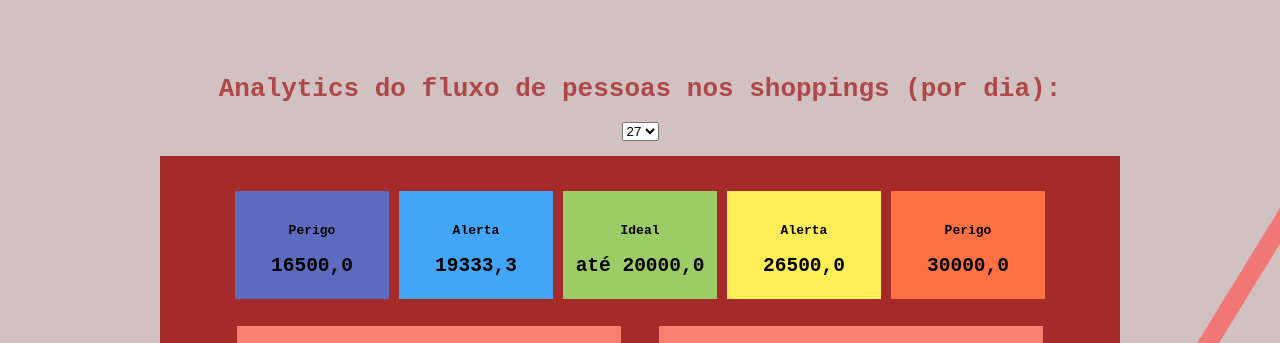
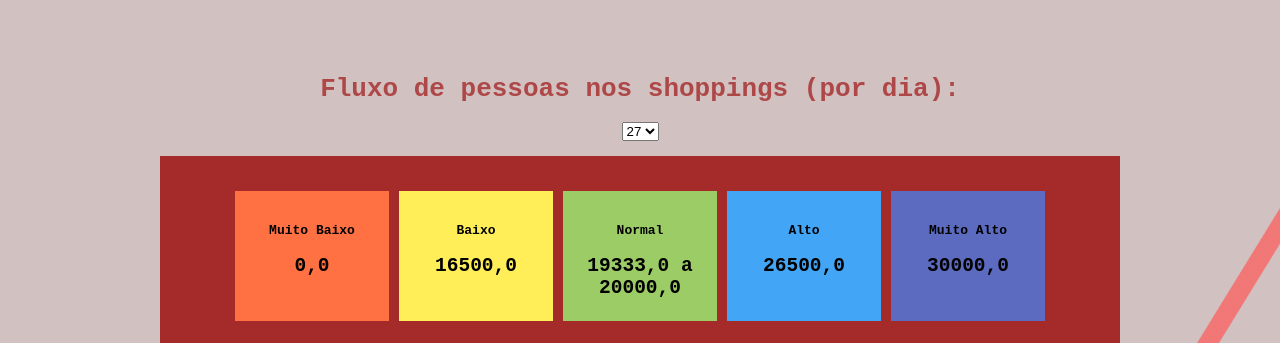
Before and after one commit to Grupo6-CCO-ShopFlux/Projeto-ShopFlux, a plain HTML site: page Site Institucional/siteJhow/metricas_luis.html in a window 1280 px wide. Shown: the part 93-436 px from the top of the page. Drawn offline with nearby package versions, Linux system fonts and the light colour scheme.

Commit message:
Projeto Grupo 6

```diff
--- a/Site Institucional/siteJhow/login.css
+++ b/Site Institucional/siteJhow/login.css
@@ -112,19 +112,19 @@ h1{
 }
 
 .perigo-frio {
+  background-color: #ff7043;
+}
+
+.perigo-quente {
   background-color: #5c6bc0;
 }
 
-.perigo-quente {
-  background-color: #ff7043;
-}
-
 .alerta-frio {
-  background-color: #42a5f5;
+  background-color: #ffee58;
 }
 
 .alerta-quente {
-  background-color: #ffee58;
+  background-color: #42a5f5;
 }
 
 .ideal {
--- a/Site Institucional/siteJhow/metricas_luis.html
+++ b/Site Institucional/siteJhow/metricas_luis.html
@@ -35,7 +35,7 @@
         <img class="vetor2" src="imgs/vetorMenor.png" alt="">
         <br><br><br><br>
         <div align="center">
-        <h1>Analytics do fluxo de pessoas nos shoppings (por dia):</h1>
+        <h1>Fluxo de pessoas nos shoppings (por dia):</h1>
         <select id="grafDia" onchange="mudarGraf()">
             <option value="27">27</option>
             <option value="26">26</option>
@@ -48,23 +48,23 @@
         <div class="dash">
             <div class="regua">
                 <div class="item-regua perigo-frio">
-                    <h4>Perigo</h4>
+                    <h4>Muito Baixo</h4>
+                    <h2>0,0</h2>
+                </div>
+                <div class="item-regua alerta-frio">
+                    <h4>Baixo</h4>
                     <h2>16500,0</h2>
                 </div>
-                <div class="item-regua alerta-frio">
-                    <h4>Alerta</h4>
-                    <h2>19333,3</h2>
-                </div>
                 <div class="item-regua ideal">
-                    <h4>Ideal</h4>
-                    <h2>até 20000,0</h2>
+                    <h4>Normal</h4>
+                    <h2>19333,0 a 20000,0</h2>
                 </div>
                 <div class="item-regua alerta-quente">
-                    <h4>Alerta</h4>
+                    <h4>Alto</h4>
                     <h2>26500,0</h2>
                 </div>
                 <div class="item-regua perigo-quente">
-                    <h4>Perigo</h4>
+                    <h4>Muito Alto</h4>
                     <h2>30000,0</h2>
                 </div>
             </div>
```
Also changed, not shown: Site Institucional/siteJhow/dashboard_luis.html (+4 -4 lines).
